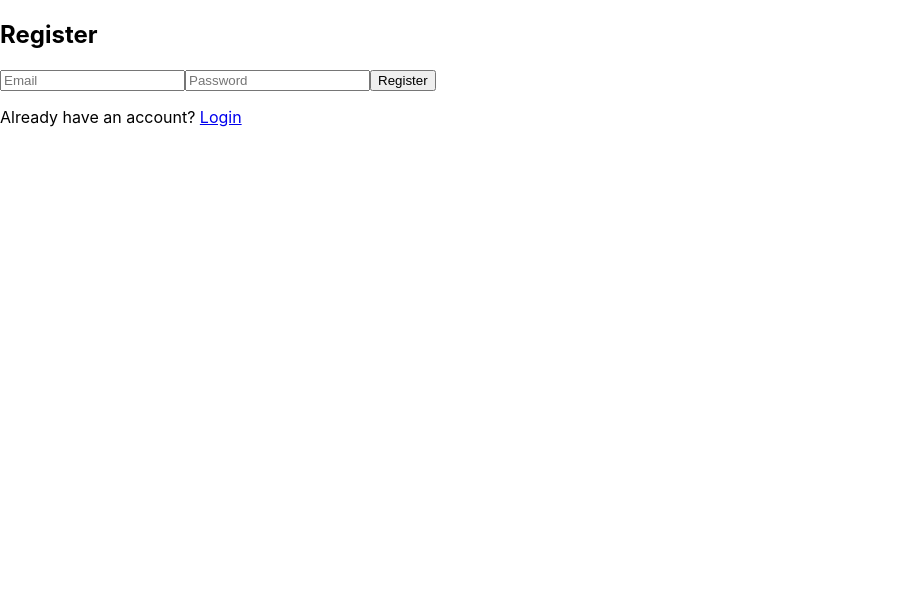
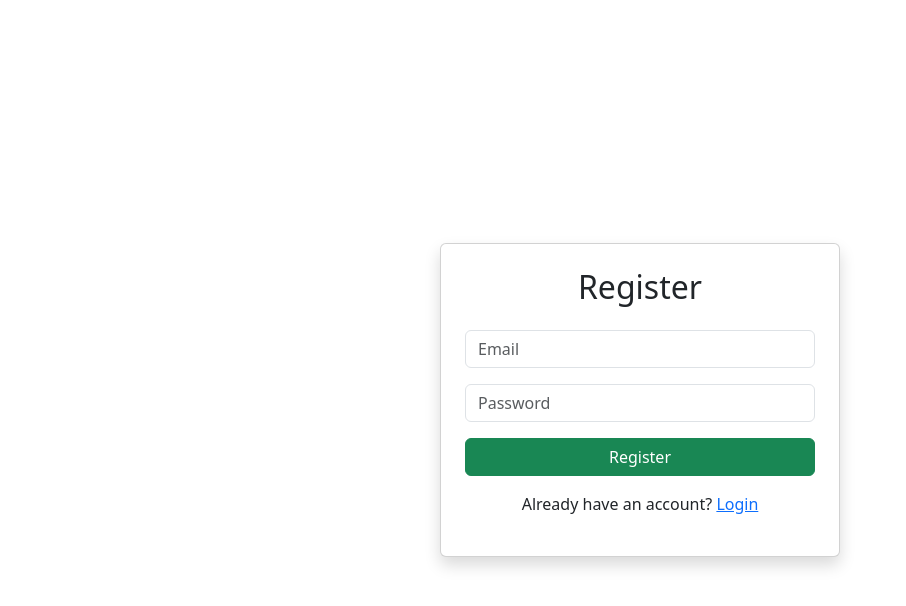
Before and after one commit to Samcoderg78/soft-engg-project-jan-2025-se-Jan-20, a React (Create React App) app in the folder educational-platform-frontend/: page /register in a window 1280 px wide. Shown: the top 606 px of the page, without its empty margins (0-906 px from the left). Built offline with nearby package versions, Linux system fonts and the light colour scheme.

Commit message:
commit by satyam

```diff
--- a/educational-platform-frontend/package.json
+++ b/educational-platform-frontend/package.json
@@ -3,6 +3,7 @@
   "version": "0.1.0",
   "private": true,
   "dependencies": {
+    "bootstrap": "^5.3.3",
     "cra-template": "1.2.0",
     "react": "^19.0.0",
     "react-dom": "^19.0.0",
--- a/educational-platform-frontend/src/App.js
+++ b/educational-platform-frontend/src/App.js
@@ -1,4 +1,8 @@
 import { BrowserRouter as Router, Routes, Route } from "react-router-dom";
+
+//add bootstrap
+import 'bootstrap/dist/css/bootstrap.min.css';
+
 
 import Home from "./components/Home"; //Importing home page here
 import Login from "./components/Login";
--- a/educational-platform-frontend/src/components/Login.js
+++ b/educational-platform-frontend/src/components/Login.js
@@ -1,5 +1,6 @@
 import { useState } from "react";
 import { useNavigate } from "react-router-dom";
+
 
 const Login = () => {
   const [email, setEmail] = useState("");
@@ -18,16 +19,59 @@ const Login = () => {
     }
   };
 
+  const handleGoogleLogin = () => {
+    window.alert('Google Login Clicked');
+    // Integrate Google OAuth Here (Example: Firebase, Passport.js, etc.)
+  };
+
+
   return (
-    <div>
-      <h2>Login</h2>
+    <div className="container d-flex justify-content-center align-items-center vh-100">
+    <div className="card p-4 shadow" style={{ maxWidth: '400px', width: '100%' }}>
+      <h2 className="text-center mb-4">Login</h2>
       <form onSubmit={handleSubmit}>
-        <input type="email" placeholder="Email" value={email} onChange={(e) => setEmail(e.target.value)} required />
-        <input type="password" placeholder="Password" value={password} onChange={(e) => setPassword(e.target.value)} required />
-        <button type="submit">Login</button>
+        <div className="mb-3">
+          <input
+            type="email"
+            className="form-control"
+            placeholder="Email"
+            value={email}
+            onChange={(e) => setEmail(e.target.value)}
+            required
+          />
+        </div>
+        <div className="mb-3">
+          <input
+            type="password"
+            className="form-control"
+            placeholder="Password"
+            value={password}
+            onChange={(e) => setPassword(e.target.value)}
+            required
+          />
+        </div>
+        <button type="submit" className="btn btn-primary w-100">
+          Login
+        </button>
       </form>
-      <p>Don't have an account? <a href="/register">Register</a></p>
+
+      <div className="text-center mt-3">
+          <button className="btn btn-danger w-100 d-flex align-items-center justify-content-center" onClick={handleGoogleLogin}>
+            <img
+             // src="https://upload.wikimedia.org/wikipedia/commons/thumb/5/53/Google_%22G%22_Logo.svg/512px-Google_%22G%22_Logo.svg.png"
+              // alt="Google Logo"
+              style={{ width: '20px', marginRight: '10px' }}
+            />
+            Login with Google
+          </button>
+        </div>
+
+      <p className="text-center mt-3">
+        Don't have an account? <a href="/register">Register</a>
+      </p>
     </div>
+  </div>
+
   );
 };
 
--- a/educational-platform-frontend/src/components/Register.js
+++ b/educational-platform-frontend/src/components/Register.js
@@ -13,14 +13,38 @@ const Register = () => {
   };
 
   return (
-    <div>
-      <h2>Register</h2>
-      <form onSubmit={handleSubmit}>
-        <input type="email" placeholder="Email" value={email} onChange={(e) => setEmail(e.target.value)} required />
-        <input type="password" placeholder="Password" value={password} onChange={(e) => setPassword(e.target.value)} required />
-        <button type="submit">Register</button>
-      </form>
-      <p>Already have an account? <a href="/login">Login</a></p>
+    <div className="container d-flex justify-content-center align-items-center vh-100">
+      <div className="card p-4 shadow" style={{ maxWidth: '400px', width: '100%' }}>
+        <h2 className="text-center mb-4">Register</h2>
+        <form onSubmit={handleSubmit}>
+          <div className="mb-3">
+            <input
+              type="email"
+              className="form-control"
+              placeholder="Email"
+              value={email}
+              onChange={(e) => setEmail(e.target.value)}
+              required
+            />
+          </div>
+          <div className="mb-3">
+            <input
+              type="password"
+              className="form-control"
+              placeholder="Password"
+              value={password}
+              onChange={(e) => setPassword(e.target.value)}
+              required
+            />
+          </div>
+          <button type="submit" className="btn btn-success w-100">
+            Register
+          </button>
+        </form>
+        <p className="text-center mt-3">
+          Already have an account? <a href="/login">Login</a>
+        </p>
+      </div>
     </div>
   );
 };
```
Also changed, not shown: 1 other file (tests, documents, lock files or other folders).
